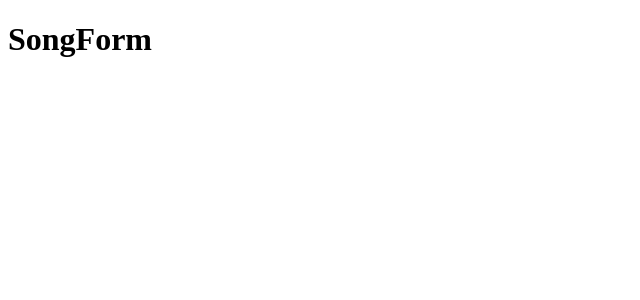
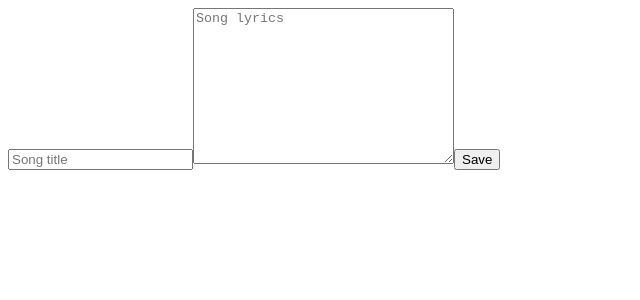
Before and after one commit to aaroncarrizal/Vibebop, a Vue app in the folder frontend/: page /songs/new in a window 1280 px wide. Shown: the top 300 px of the page, without its empty margins (0-640 px from the left). Built offline with nearby package versions, Linux system fonts and the light colour scheme.

Commit message:
added SongForm component functionality

```diff
--- a/frontend/src/components/SongForm.vue
+++ b/frontend/src/components/SongForm.vue
@@ -1,11 +1,33 @@
 <template>
-  <h1>SongForm</h1>
+    <form @submit.prevent="saveSong()">
+        <input type="text" placeholder="Song title" v-model="song.title">
+        <textarea cols="30" rows="10" placeholder="Song lyrics" v-model="song.lyrics"></textarea>
+        <button>Save</button>
+    </form>
 </template>
 
 <script lang="ts">
-export default {
+import { Song } from '@/interfaces/Song'
+import { defineComponent } from 'vue'
+import { createSong } from '@/services/SongService'
 
-}
+export default defineComponent({
+    data(){
+        return{
+            song: {} as Song
+        }
+    },
+    methods:{
+        async saveSong(){
+            try{
+                const res = await createSong(this.song)
+                console.log(res)
+            }catch(err){
+                console.log(err)
+            }
+        }
+    }
+})
 </script>
 
 <style>
```
